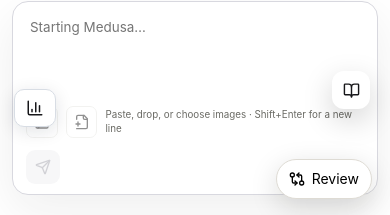
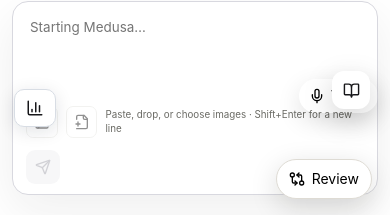
Before and after one commit to benclawbot/Medusa, a React (Vite) app in the folder apps/medusa-desktop/: page / in a window 390 px wide. Shown: the part 627-842 px from the top of the page. Built offline with nearby package versions, Linux system fonts and the light colour scheme.

Commit message:
Desktop: position compact voice dock

```diff
--- a/apps/medusa-desktop/src/voice-controls.css
+++ b/apps/medusa-desktop/src/voice-controls.css
@@ -1 +1 @@
-.voice-entry{display:inline-flex;align-items:center;gap:6px}.voice-controls{border:1px solid var(--border);border-radius:12px;padding:10px 12px;background:var(--panel);display:grid;gap:9px}.voice-status,.voice-actions,.voice-devices{display:flex;align-items:center;gap:8px}.voice-status small{color:var(--muted)}.voice-live-dot{width:9px;height:9px;border-radius:50%;background:var(--muted)}.voice-live-dot.transmitting{background:#e5484d;box-shadow:0 0 0 4px rgba(229,72,77,.14)}.voice-actions button,.voice-devices button{display:inline-flex;align-items:center;gap:5px}.voice-devices{flex-wrap:wrap}.voice-devices label{display:flex;align-items:center;gap:5px;font-size:12px}.voice-transcripts{display:grid;gap:5px;max-height:132px;overflow:auto}.voice-transcripts>div{display:grid;grid-template-columns:auto 1fr auto;gap:7px;font-size:12px}.voice-transcripts .partial{opacity:.72;font-style:italic}.phase-error,.phase-unavailable{border-color:var(--danger,#b42318)}@media (prefers-reduced-motion:reduce){.voice-live-dot{transition:none;box-shadow:none}}
+.desktop-voice-dock{position:fixed;right:24px;bottom:118px;z-index:40;max-width:min(520px,calc(100vw - 48px));display:flex;justify-content:flex-end}.voice-entry{display:inline-flex;align-items:center;gap:6px;padding:7px 10px;border-radius:999px;background:var(--panel);border:1px solid var(--border);box-shadow:0 8px 24px rgba(0,0,0,.12)}.voice-controls{border:1px solid var(--border);border-radius:12px;padding:10px 12px;background:var(--panel);display:grid;gap:9px;box-shadow:0 12px 32px rgba(0,0,0,.16)}.voice-status,.voice-actions,.voice-devices{display:flex;align-items:center;gap:8px}.voice-status small{color:var(--muted)}.voice-live-dot{width:9px;height:9px;border-radius:50%;background:var(--muted)}.voice-live-dot.transmitting{background:#e5484d;box-shadow:0 0 0 4px rgba(229,72,77,.14)}.voice-actions button,.voice-devices button{display:inline-flex;align-items:center;gap:5px}.voice-devices{flex-wrap:wrap}.voice-devices label{display:flex;align-items:center;gap:5px;font-size:12px}.voice-transcripts{display:grid;gap:5px;max-height:132px;overflow:auto}.voice-transcripts>div{display:grid;grid-template-columns:auto 1fr auto;gap:7px;font-size:12px}.voice-transcripts .partial{opacity:.72;font-style:italic}.phase-error,.phase-unavailable{border-color:var(--danger,#b42318)}@media(max-width:760px){.desktop-voice-dock{right:12px;bottom:104px;max-width:calc(100vw - 24px)}}@media(prefers-reduced-motion:reduce){.voice-live-dot{transition:none;box-shadow:none}}
```
